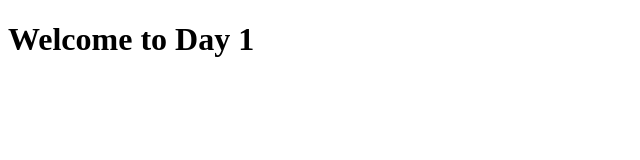
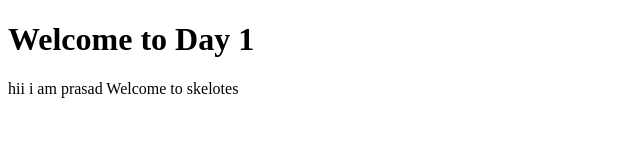
Before and after one commit to skeletos-it/traning, a plain HTML site: page index.html in a window 1280 px wide. Shown: the whole page, without its empty margins (0-640 px from the left). Drawn offline with Linux system fonts and the light colour scheme.

Commit message:
p tag added

```diff
--- a/index.html
+++ b/index.html
@@ -8,5 +8,6 @@
   </head>
   <body>
     <h1>Welcome to Day 1</h1>
+    <p>hii i am prasad Welcome to skelotes</p>
   </body>
 </html>
```
